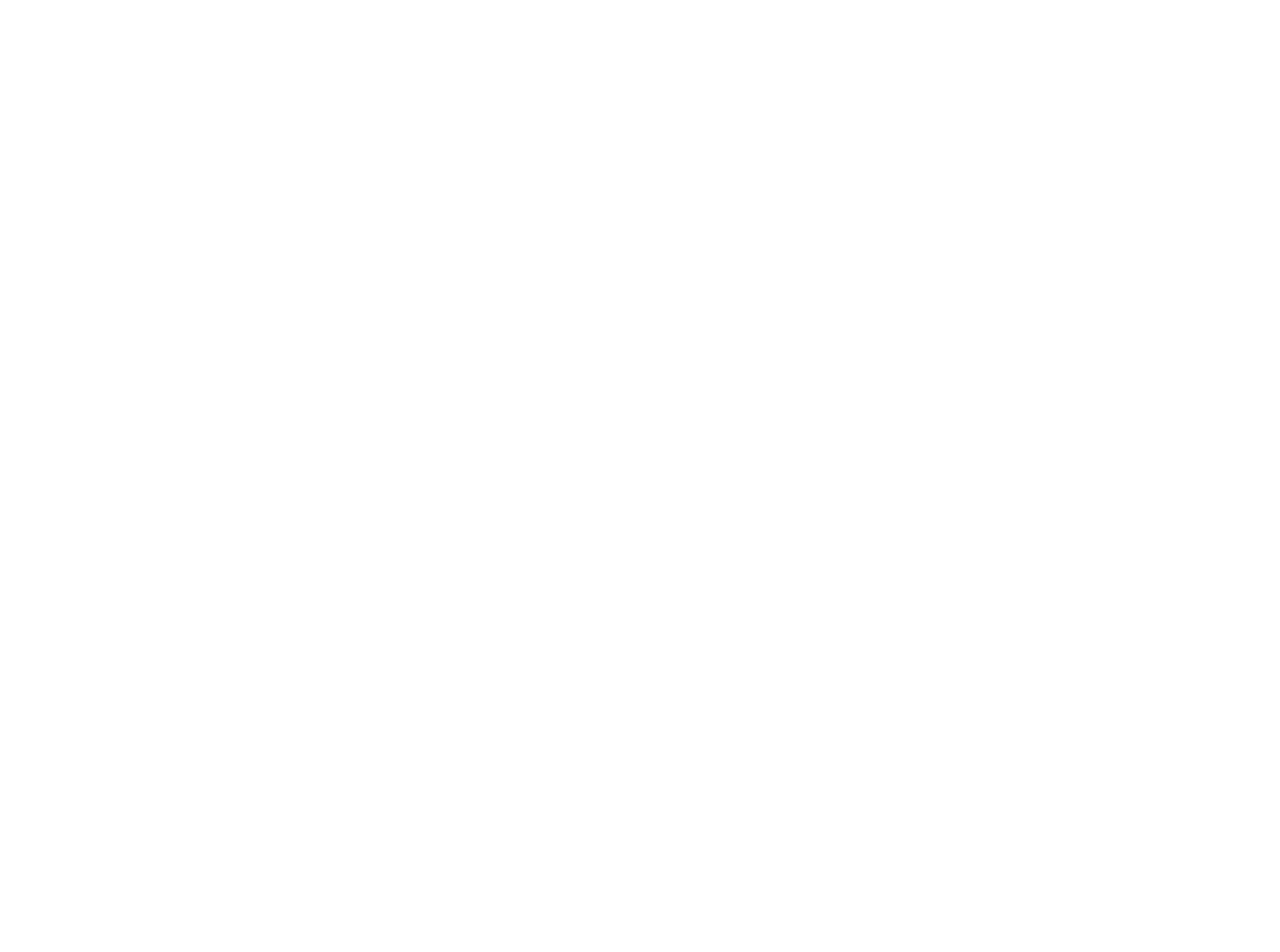
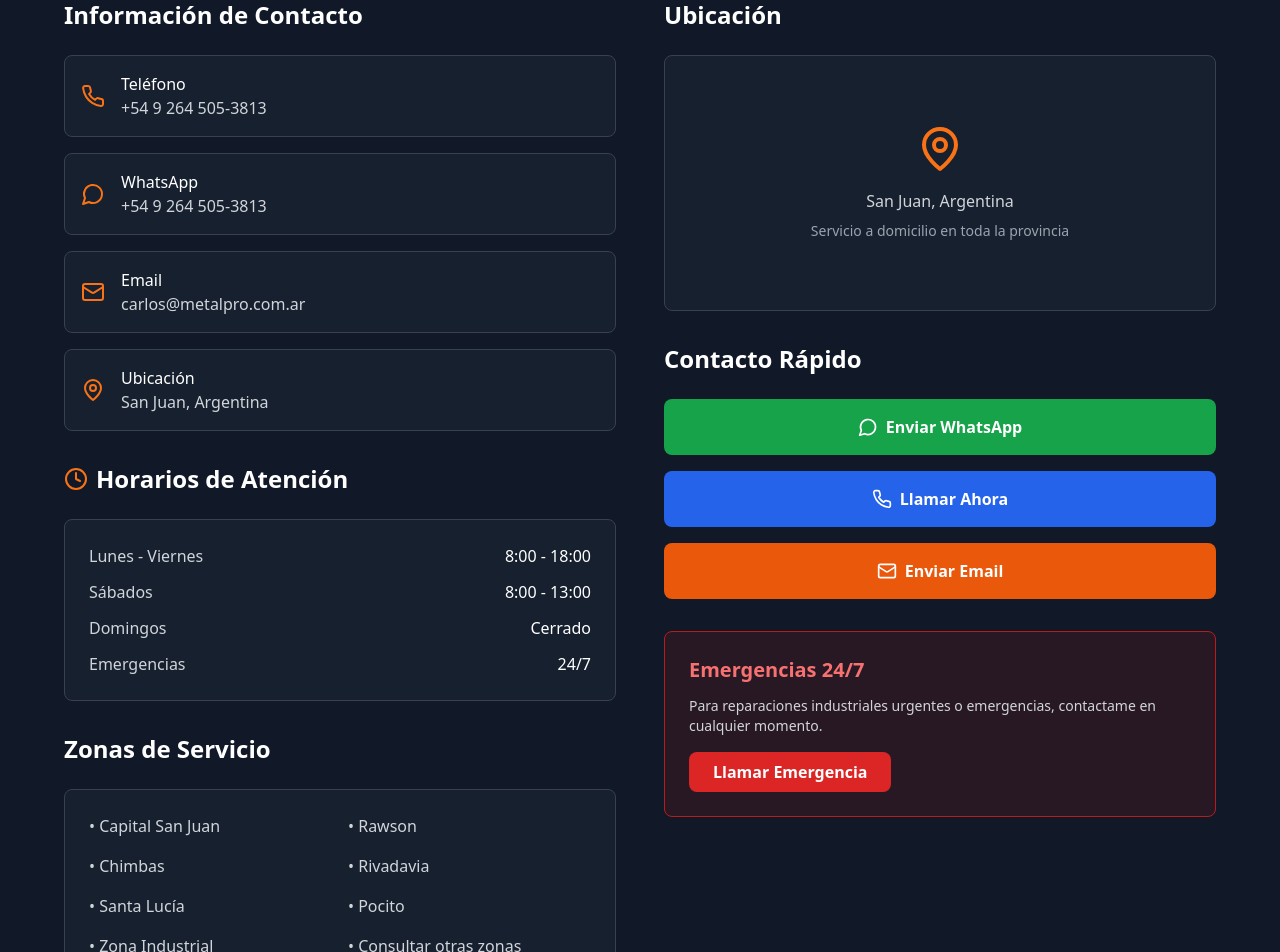
Before and after one commit to invincible-afk/Metalurgica-CAEL, a React (Vite) app: page / in a window 1280 px wide. Shown: the part 9540-10492 px from the top of the page. Before the commit the page ends 9283 px from the top, so only its background shows below. Built offline with nearby package versions, Linux system fonts and the light colour scheme.

Commit message:
Update WhatsAppButton.tsx

```diff
--- a/src/components/WhatsAppButton.tsx
+++ b/src/components/WhatsAppButton.tsx
@@ -1,76 +1,186 @@
-import React, { useState, useEffect } from 'react';
-import { MessageCircle, X } from 'lucide-react';
+import React from 'react';
+import { MapPin, Phone, Mail, Clock, MessageCircle } from 'lucide-react';
 
-const WhatsAppButton = () => {
-  const [isVisible, setIsVisible] = useState(false);
-  const [showTooltip, setShowTooltip] = useState(false);
+const Contact = () => {
+  const contactInfo = [
+    {
+      icon: <Phone className="h-6 w-6" />,
+      title: "Teléfono",
+      details: "+54 9 264 505-3813",
+      action: "tel:+542645053813"
+    },
+    {
+      icon: <MessageCircle className="h-6 w-6" />,
+      title: "WhatsApp",
+      details: "+54 9 264 505-3813",
+      action: "https://wa.me/542645053813"
+    },
+    {
+      icon: <Mail className="h-6 w-6" />,
+      title: "Email",
+      details: "carlos@metalpro.com.ar",
+      action: "mailto:carlos@metalpro.com.ar"
+    },
+    {
+      icon: <MapPin className="h-6 w-6" />,
+      title: "Ubicación",
+      details: "San Juan, Argentina",
+      action: "#"
+    }
+  ];
 
-  useEffect(() => {
-    const handleScroll = () => {
-      setIsVisible(window.scrollY > 300);
-    };
-
-    window.addEventListener('scroll', handleScroll);
-    return () => window.removeEventListener('scroll', handleScroll);
-  }, []);
-
-  // Mostrar tooltip después de 3 segundos
-  useEffect(() => {
-    if (isVisible) {
-      const timer = setTimeout(() => {
-        setShowTooltip(true);
-      }, 3000);
-
-      return () => clearTimeout(timer);
-    }
-  }, [isVisible]);
-
-  // Ocultar tooltip después de 5 segundos
-  useEffect(() => {
-    if (showTooltip) {
-      const timer = setTimeout(() => {
-        setShowTooltip(false);
-      }, 5000);
-
-      return () => clearTimeout(timer);
-    }
-  }, [showTooltip]);
-
-  if (!isVisible) return null;
+  const workingHours = [
+    { day: "Lunes - Viernes", hours: "8:00 - 18:00" },
+    { day: "Sábados", hours: "8:00 - 13:00" },
+    { day: "Domingos", hours: "Cerrado" },
+    { day: "Emergencias", hours: "24/7" }
+  ];
 
   return (
-    <div className="fixed bottom-6 right-6 z-50">
-      {/* Tooltip */}
-      {showTooltip && (
-        <div className="absolute bottom-16 right-0 bg-gray-900 text-white px-4 py-2 rounded-lg shadow-lg border border-gray-700 whitespace-nowrap animate-bounce">
-          <div className="flex items-center space-x-2">
-            <span className="text-sm">¿Necesitás un presupuesto?</span>
-            <button
-              onClick={() => setShowTooltip(false)}
-              className="text-gray-400 hover:text-white"
+    <section id="contacto" className="py-20 bg-gray-900">
+      <div className="container mx-auto px-4">
+        <div className="max-w-6xl mx-auto">
+          <div className="text-center mb-16">
+            <h2 className="text-3xl md:text-4xl font-bold text-white mb-4">
+              Contacto
+            </h2>
+            <p className="text-xl text-gray-300 max-w-3xl mx-auto">
+              ¿Estás listo para comenzar tu proyecto? Contactame por cualquiera de estos medios.
+              Respondo rápidamente y ofrezco presupuestos sin compromiso.
+            </p>
+          </div>
+
+          <div className="grid grid-cols-1 lg:grid-cols-2 gap-12">
+            {/* Contact Information */}
+            <div className="space-y-8">
+              <div>
+                <h3 className="text-2xl font-bold text-white mb-6">Información de Contacto</h3>
+                <div className="space-y-4">
+                  {contactInfo.map((item, index) => (
+                    <a
+                      key={index}
+                      href={item.action}
+                      className="flex items-center space-x-4 bg-gray-800/50 rounded-lg p-4 hover:bg-gray-800/70 transition-colors border border-gray-700 hover:border-orange-500 group"
                     >
-              <X size={16} />
-            </button>
+                      <div className="text-orange-500 group-hover:scale-110 transition-transform">
+                        {item.icon}
                       </div>
-          <div className="absolute bottom-0 right-6 transform translate-y-1/2 rotate-45 w-2 h-2 bg-gray-900 border-r border-b border-gray-700"></div>
+                      <div>
+                        <div className="text-white font-medium">{item.title}</div>
+                        <div className="text-gray-300">{item.details}</div>
                       </div>
-      )}
+                    </a>
+                  ))}
+                </div>
+              </div>
 
-      {/* Botón flotante de WhatsApp */}
+              {/* Working Hours */}
+              <div>
+                <h3 className="text-2xl font-bold text-white mb-6 flex items-center space-x-2">
+                  <Clock className="h-6 w-6 text-orange-500" />
+                  <span>Horarios de Atención</span>
+                </h3>
+                <div className="bg-gray-800/50 rounded-lg p-6 border border-gray-700">
+                  <div className="space-y-3">
+                    {workingHours.map((schedule, index) => (
+                      <div key={index} className="flex justify-between items-center">
+                        <span className="text-gray-300">{schedule.day}</span>
+                        <span className="text-white font-medium">{schedule.hours}</span>
+                      </div>
+                    ))}
+                  </div>
+                </div>
+              </div>
+
+              {/* Service Areas */}
+              <div>
+                <h3 className="text-2xl font-bold text-white mb-6">Zonas de Servicio</h3>
+                <div className="bg-gray-800/50 rounded-lg p-6 border border-gray-700">
+                  <div className="grid grid-cols-2 gap-4 text-gray-300">
+                    <div>• Capital San Juan</div>
+                    <div>• Rawson</div>
+                    <div>• Chimbas</div>
+                    <div>• Rivadavia</div>
+                    <div>• Santa Lucía</div>
+                    <div>• Pocito</div>
+                    <div>• Zona Industrial</div>
+                    <div>• Consultar otras zonas</div>
+                  </div>
+                </div>
+              </div>
+            </div>
+
+            {/* Map and Quick Contact */}
+            <div className="space-y-8">
+              {/* Map Placeholder */}
+              <div>
+                <h3 className="text-2xl font-bold text-white mb-6">Ubicación</h3>
+                <div className="bg-gray-800/50 rounded-lg p-6 border border-gray-700 h-64 flex items-center justify-center">
+                  <div className="text-center">
+                    <MapPin className="h-12 w-12 text-orange-500 mx-auto mb-4" />
+                    <p className="text-gray-300 mb-2">San Juan, Argentina</p>
+                    <p className="text-gray-400 text-sm">
+                      Servicio a domicilio en toda la provincia
+                    </p>
+                  </div>
+                </div>
+              </div>
+
+              {/* Quick Contact Actions */}
+              <div>
+                <h3 className="text-2xl font-bold text-white mb-6">Contacto Rápido</h3>
+                <div className="space-y-4">
                   <a
-        href="https://wa.me/542645053813?text=Hola%20Carlos%2C%20estoy%20interesado%20en%20solicitar%20un%20presupuesto%20para%20un%20proyecto%20metal%C3%BArgico.%20%C2%BFPodr%C3%ADas%20contactarme%3F"
-        target="_blank"
-        rel="noopener noreferrer"
-        className="bg-green-500 text-white p-4 rounded-full shadow-lg hover:bg-green-600 transition-all duration-300 transform hover:scale-110 animate-pulse"
-        title="Contactar por WhatsApp"
+                    href="https://wa.me/542645053813?text=Hola%20Carlos,%20estoy%20interesado%20en%20solicitar%20un%20presupuesto"
+                    className="block bg-green-600 text-white px-6 py-4 rounded-lg font-semibold hover:bg-green-700 transition-colors text-center"
                   >
-        <MessageCircle size={24} />
+                    <div className="flex items-center justify-center space-x-2">
+                      <MessageCircle size={20} />
+                      <span>Enviar WhatsApp</span>
+                    </div>
                   </a>
 
-      {/* Anillo de animación flotante */}
-      <div className="absolute inset-0 rounded-full border-2 border-green-500 animate-ping"></div>
+                  <a
+                    href="tel:+542645053813"
+                    className="block bg-blue-600 text-white px-6 py-4 rounded-lg font-semibold hover:bg-blue-700 transition-colors text-center"
+                  >
+                    <div className="flex items-center justify-center space-x-2">
+                      <Phone size={20} />
+                      <span>Llamar Ahora</span>
                     </div>
+                  </a>
+
+                  <a
+                    href="mailto:carlos@metalurgicacael.com.ar?subject=Consulta%20sobre%20servicios%20metalúrgicos"
+                    className="block bg-orange-600 text-white px-6 py-4 rounded-lg font-semibold hover:bg-orange-700 transition-colors text-center"
+                  >
+                    <div className="flex items-center justify-center space-x-2">
+                      <Mail size={20} />
+                      <span>Enviar Email</span>
+                    </div>
+                  </a>
+                </div>
+              </div>
+
+              {/* Emergency Contact */}
+              <div className="bg-red-900/20 border border-red-700 rounded-lg p-6">
+                <h4 className="text-xl font-bold text-red-400 mb-3">Emergencias 24/7</h4>
+                <p className="text-gray-300 text-sm mb-4">
+                  Para reparaciones industriales urgentes o emergencias, contactame en cualquier momento.
+                </p>
+                <a
+                  href="tel:+542645053813"
+                  className="bg-red-600 text-white px-6 py-2 rounded-lg font-semibold hover:bg-red-700 transition-colors inline-block"
+                >
+                  Llamar Emergencia
+                </a>
+              </div>
+            </div>
+          </div>
+        </div>
+      </div>
+    </section>
   );
 };
 
-export default WhatsAppButton;
+export default Contact;
```
Lines whose indentation alone changed are shown as unchanged.
